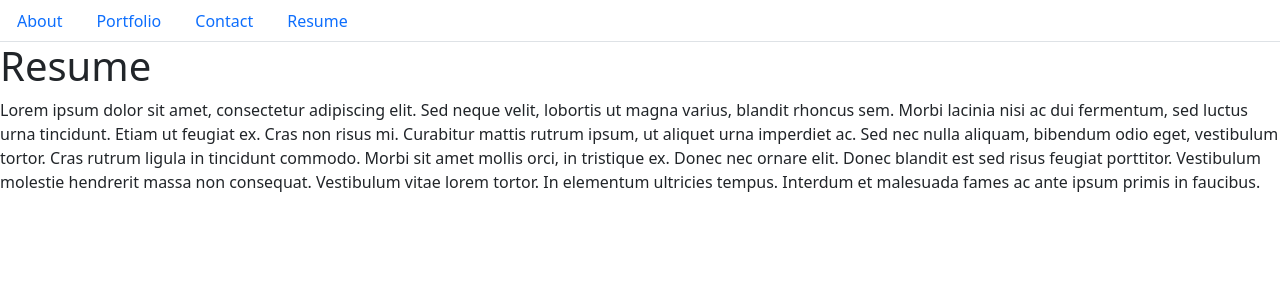
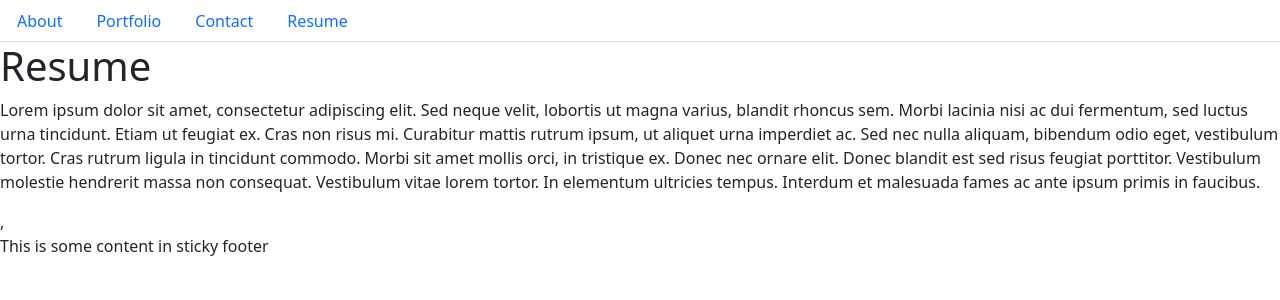
Before and after one commit to Ro-Galvan/rocio-react-portfolio, a React (Create React App) app: page / in a window 1280 px wide. Shown: the top 300 px of the page. Built offline with nearby package versions, Linux system fonts and the light colour scheme.

Commit message:
added footer to the page

```diff
--- a/src/App.js
+++ b/src/App.js
@@ -2,9 +2,19 @@
 
 import React from "react";
 import PortfolioContainer from "./components/PortfolioContainer";
+import Footer from "./components/pages/Footer";
 
 import './App.css';
 
-const App = () => <PortfolioContainer />;
+// const App = () => <PortfolioContainer />;
+
+const App = () => {
+  return (
+    <>
+    <PortfolioContainer />,
+    <Footer />
+    </>
+  );
+}
 
 export default App;
--- /dev/null
+++ b/src/components/pages/Footer.js
@@ -0,0 +1,9 @@
+import React from "react";
+
+const Footer = () => (
+  <div className="footer">
+    <p>This is some content in sticky footer</p>
+  </div>
+);
+
+export default Footer;
```
